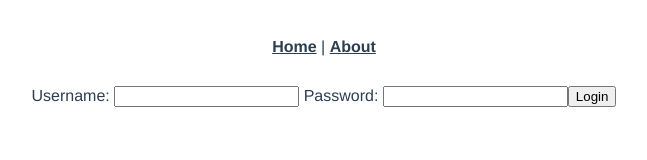
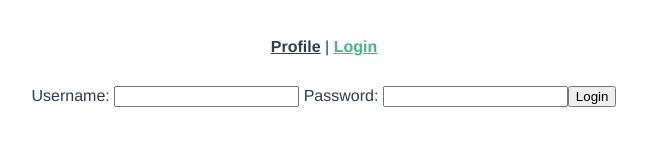
Before and after one commit to CodingSaiyan/vuex-router-lesson-plan, a Vue app: page /#/login in a window 1280 px wide. Shown: the top 160 px of the page, without its empty margins (316-963 px from the left). Built offline with nearby package versions, Linux system fonts and the light colour scheme.

Commit message:
Got the extent of the functionality needed. Need to finish the notes and probably remove some of the auth check stuff because we might not be able to get to that

```diff
--- a/src/App.vue
+++ b/src/App.vue
@@ -1,8 +1,8 @@
 <template>
   <div id="app">
     <div id="nav">
-      <router-link to="/">Home</router-link> |
-      <router-link to="/about">About</router-link>
+      <router-link to="/">Profile</router-link> |
+      <router-link to="/login">Login</router-link>
     </div>
     <router-view/>
   </div>
--- a/src/store.js
+++ b/src/store.js
@@ -14,7 +14,6 @@
       state.loggedIn = true;
     },
     setProfile(state, data) {
-      console.log(data)
       state.profile = data.profile
       state.users = data.users
     }
--- a/src/views/Profile.vue
+++ b/src/views/Profile.vue
@@ -37,7 +37,7 @@
       }).catch(err => this.$router.push('login'))
     },
     loadUserProfile(id) {
-      console.log(id)
+      this.$router.push({path: `/user/${id}`})
     }
   },
   computed: {
```
